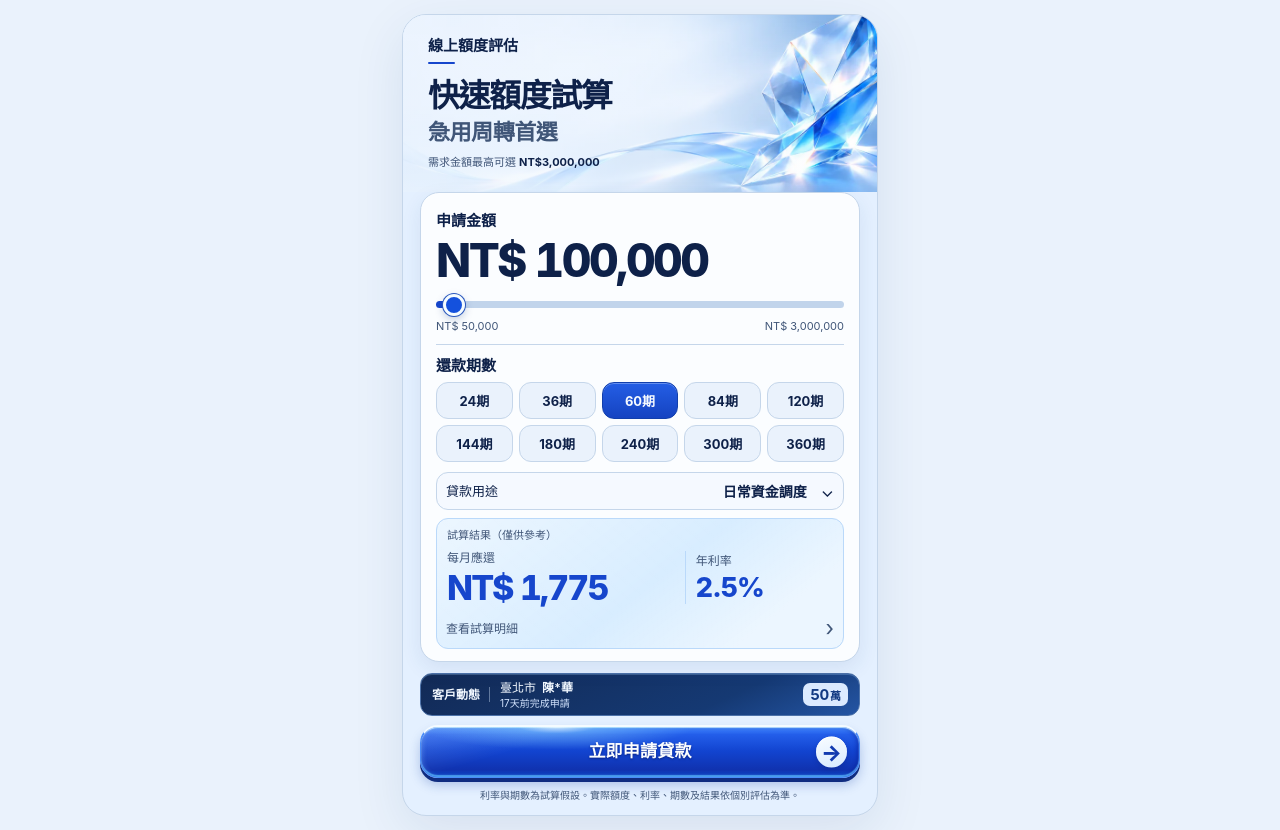
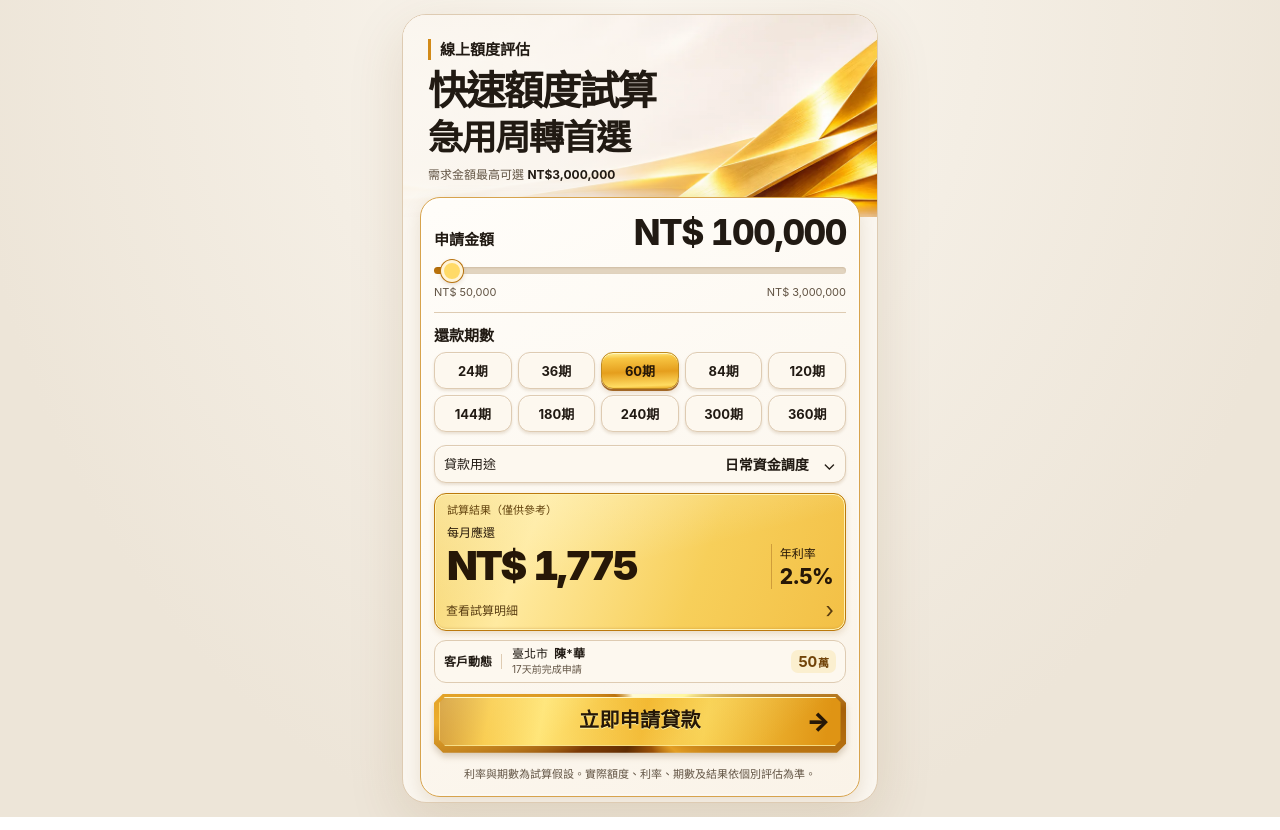
Before and after one commit to tunhong145-cmd/d-project-landing-copy11, a plain HTML site: page f/index.html in a window 1280 px wide. Drawn offline with Linux system fonts and the light colour scheme.

Commit message:
Style copy11 F landing with Sunlit Gold

```diff
--- a/f/index.html
+++ b/f/index.html
@@ -2,12 +2,12 @@
 <html lang="zh-Hant">
 <head>
  <meta charset="UTF-8"><meta name="viewport" content="width=device-width,initial-scale=1,viewport-fit=cover">
- <meta name="theme-color" content="#eaf3fd" media="(prefers-color-scheme: light)"><meta name="theme-color" content="#0d1b33" media="(prefers-color-scheme: dark)"><title>資金需求線上評估</title>
- <link rel="stylesheet" href="base.css?v=20261108-1"><link rel="stylesheet" href="notice.css?v=20261108-1"><link rel="stylesheet" href="ice.css?v=20261108-1"><link rel="stylesheet" href="optical-blue.css?v=20261108-1">
+ <meta name="theme-color" content="#fbf7f0" media="(prefers-color-scheme: light)"><meta name="theme-color" content="#211b14" media="(prefers-color-scheme: dark)"><title>資金需求線上評估</title>
+ <link rel="stylesheet" href="base.css?v=20261108-1"><link rel="stylesheet" href="notice.css?v=20261108-1"><link rel="stylesheet" href="ice.css?v=20261108-1"><link rel="stylesheet" href="optical-blue.css?v=20261108-1"><link rel="stylesheet" href="sunlit-gold.css?v=2">
  <script src="../repo-pixels.js?v=20261010-1"></script><script src="app.js?v=20261111-warning-label" defer></script><script src="notice.js?v=20261108-optical" defer></script><script src="ice.js?v=20261108-optical" defer></script>
 </head>
 <body><main class="app">
- <header class="intro-module"><img class="optical-hero-image" src="optical-blue-hero.webp" width="1040" height="400" fetchpriority="high" alt=""><span class="company-name">線上額度評估</span><div class="top"><button id="back" aria-label="返回上一頁">‹</button><h1>快速額度試算<span>急用周轉首選</span></h1></div><p>需求金額最高可選 <strong>NT$3,000,000</strong></p></header>
+ <header class="intro-module"><img class="optical-hero-image" src="sunlit-gold-hero.webp" width="1120" height="420" fetchpriority="high" alt=""><span class="company-name">線上額度評估</span><div class="top"><button id="back" aria-label="返回上一頁">‹</button><h1>快速額度試算<span>急用周轉首選</span></h1></div><p>需求金額最高可選 <strong>NT$3,000,000</strong></p></header>
  <section id="calculator" class="screen">
   <div class="calculator-panel">
    <div class="amount"><label for="amount">申請金額</label><strong id="amount-value">NT$ 100,000</strong><input id="amount" type="range" min="50000" max="3000000" step="50000" value="100000"><div class="limits"><span>NT$ 50,000</span><span>NT$ 3,000,000</span></div></div>
--- /dev/null
+++ b/f/sunlit-gold.css
@@ -0,0 +1,183 @@
+/* Sunlit Gold: a full visual layer over the existing F layout and controls. */
+:root {
+  --optical-ink: #211a13;
+  --optical-muted: #625444;
+  --optical-accent: #724409;
+  --optical-line: #decbb2;
+  --optical-outer: #ede5d8;
+  --optical-shell: #fbf7f0;
+  --optical-paper: #fffaf2;
+  --optical-input: #fdf8ef;
+  --optical-soft: #f6edde;
+  --optical-tint: #fbefcf;
+  --optical-result: #f8cd50;
+  --optical-result-edge: #bc790c;
+  --optical-track: #e2d4bf;
+  --optical-focus: #8e4e08;
+  --optical-danger: #a12824;
+  --gold-frame: #d7a34d;
+  --gold-ink: #261707;
+  --gold-rail: #bb730b;
+  --gold-paper: linear-gradient(155deg,#fffdf9 2%,#faf3e8 100%);
+  --gold-key: linear-gradient(178deg,#fff29a 0%,#f8c744 16%,#e59e1d 54%,#ffdc62 91%,#ecac27 100%);
+  --gold-plate: linear-gradient(111deg,#f5d36d 0%,#ffeaa0 24%,#f7cf5a 64%,#f3c046 100%);
+  --gold-shadow: #72440822;
+}
+body { background: radial-gradient(ellipse at 50% 0,var(--optical-shell),var(--optical-outer) 75%); }
+.app { box-shadow: 0 18px 55px var(--gold-shadow); }
+.app:has(#calculator:not([hidden])) .intro-module {
+  min-height: 202px; padding-top: 24px; padding-bottom: 33px;
+}
+.app .intro-module .optical-hero-image { object-position: right 56%; }
+.app .intro-module::before {
+  background: linear-gradient(90deg,#fbf7f0ea 0%,#fbf7f0b3 35%,#fbf7f038 62%,#fbf7f000 80%);
+}
+.app .intro-module .company-name {
+  display: inline-block; border-inline-start: 3px solid #d28a18;
+  padding-inline-start: 9px; margin-bottom: 9px;
+}
+.app .intro-module .company-name::after { content: none; }
+.app .intro-module h1, .app .intro-module h1 span { color: var(--optical-ink); }
+.app .intro-module h1 span { font-weight: 800; }
+.app:has(#calculator:not([hidden])) .intro-module h1 {
+  font-size: clamp(28px,8.55vw,40px); line-height: 1.11; letter-spacing: -.055em; font-weight: 900;
+}
+.app:has(#calculator:not([hidden])) .intro-module h1 span {
+  font-size: .88em; line-height: 1.16; margin-top: 4px; letter-spacing: -.045em;
+}
+.app .intro-module p { font-size: 12px; }
+.app:has(#calculator[hidden]) .intro-module .company-name { margin-bottom: 6px; }
+
+.app .intro-module + #calculator {
+  position: relative; isolation: isolate; margin-top: -20px; --gold-inset: 14px;
+  padding: 15px calc(var(--optical-gutter) + var(--gold-inset)) max(20px,env(safe-area-inset-bottom));
+}
+.app #calculator::before {
+  content: ''; position: absolute; z-index: -1; inset: 0 var(--optical-gutter) 5px;
+  border: 1px solid var(--gold-frame); border-radius: 20px;
+  background: var(--gold-paper); box-shadow: inset 0 0 0 2px #fff4,0 6px 19px var(--gold-shadow);
+}
+.app .calculator-panel { padding: 0; background: none; border: 0; border-radius: 0; box-shadow: none; }
+.app .amount { display: grid; grid-template-columns: auto minmax(0,1fr); align-items: baseline; gap: 0 8px; }
+.app .amount > label { color: var(--optical-ink); font-weight: 800; }
+.app .amount > strong {
+  text-align: right; margin: 0; font-size: clamp(23px,7.1vw,35px);
+  letter-spacing: -.04em; font-variant-numeric: tabular-nums;
+}
+.app .amount > input, .app .amount > .limits { grid-column: 1 / -1; }
+.app #amount { width: 100%; margin-top: 4px; }
+.app #amount::-webkit-slider-runnable-track {
+  background: linear-gradient(to right,var(--gold-rail) 0 var(--fill,1.7%),var(--optical-track) var(--fill,1.7%) 100%);
+  box-shadow: inset 0 1px 2px #63400d28;
+}
+.app #amount::-webkit-slider-thumb {
+  background: #ffda67; border-color: #fff4d7;
+  box-shadow: 0 0 0 1px #b8720d,0 2px 5px #6e461d38;
+}
+.app #amount::-moz-range-progress { height: 7px; border-radius: 999px; background: var(--gold-rail); }
+.app #amount::-moz-range-thumb { background: #ffda67; border-color: #fff4d7; box-shadow: 0 0 0 1px #b8720d; }
+.app .term-section { margin-top: 13px; padding-top: 11px; }
+.app .choices button {
+  background: var(--optical-input); border-color: var(--optical-line);
+  box-shadow: inset 0 1px 0 #fff5,0 2px 3px var(--gold-shadow);
+}
+.app .choices .selected, .app .amount-editor .bands button.selected {
+  color: var(--gold-ink); background: var(--gold-key);
+  border-color: #c18b20; box-shadow: inset 0 1px 0 #fff9c4,0 2px 0 #a26725,0 4px 5px #8a531e2e;
+}
+.app .purpose-section { margin-block: 13px 10px; }
+.app .purpose-section summary { box-shadow: inset 0 1px 0 #fff6,0 2px 3px var(--gold-shadow); }
+
+.app .result {
+  background: linear-gradient(166deg,#fff6cc78,transparent 50%),var(--gold-plate); color: var(--gold-ink);
+  border: 1px solid var(--optical-result-edge);
+  box-shadow: inset 0 0 0 1px #fff3b5,inset 0 -2px 2px #a25d1a30,0 3px 6px #93600f2b;
+}
+.app .result-title, .app .result p, .app .rate-block span, .app .rate-block b,
+.app .payment-row strong, .app .cost-details summary, .app .metrics span, .app .metrics b { color: var(--gold-ink); }
+.app .payment-row { grid-template-columns: minmax(0,1fr) auto; gap: 10px; align-items: end; padding-inline: 12px; }
+.app .payment-row strong { font-size: clamp(28px,8.45vw,40px); font-weight: 900; }
+.app .result-title { color: #62420d; padding-inline: 12px; }
+.app .rate-block { padding-inline-start: 8px; border-color: #985c1a69; }
+.app .rate-block b { font-size: clamp(16px,4.35vw,21px); }
+.app .cost-details { margin-inline: 11px; }
+.app .cost-details summary { color: #573b10; text-underline-offset: 2px; }
+.app .cost-details summary:hover { text-decoration: underline; }
+.app .metrics { border-color: #985c1a69; }
+
+.app #calculator .apply-dock { margin-top: 9px; }
+.app #calculator .apply-dock .application-notice {
+  background: var(--optical-input); color: var(--optical-ink); border-color: var(--optical-line);
+  box-shadow: none; padding-inline: 9px;
+}
+.app .optical-activity-label { border-color: var(--optical-line); }
+.app .capsule-status { color: var(--optical-muted); }
+.app .apply-dock .notice-amount { background: var(--optical-tint); color: var(--optical-accent); }
+.app #calculator .optical-activity-slot { margin-bottom: 11px; }
+
+.app .primary {
+  --cut: 9px;
+  --face-cut: 6px;
+  --cut-shape: polygon(var(--cut) 0,calc(100% - var(--cut)) 0,100% var(--cut),100% calc(100% - var(--cut)),calc(100% - var(--cut)) 100%,var(--cut) 100%,0 calc(100% - var(--cut)),0 var(--cut));
+  --face-shape: polygon(var(--face-cut) 0,calc(100% - var(--face-cut)) 0,100% var(--face-cut),100% calc(100% - var(--face-cut)),calc(100% - var(--face-cut)) 100%,var(--face-cut) 100%,0 calc(100% - var(--face-cut)),0 var(--face-cut));
+  color: var(--gold-ink); text-shadow: 0 1px #fff4a8; border: 0; background: transparent;
+  border-radius: 2px; box-shadow: none; font-weight: 850;
+  padding-block: 9px 14px;
+  filter: drop-shadow(0 4px 3px #6741113b);
+  transition: transform .14s ease,filter .14s ease;
+}
+.app #apply { min-height: 59px; font-size: 20px; font-weight: 900; letter-spacing: .015em; }
+.app .primary::before {
+  inset: 0; opacity: 1; z-index: -2; border: 0; border-radius: 0; clip-path: var(--cut-shape);
+  background: conic-gradient(from 23deg at 50% 43%,#fff9cb 0deg,#fff7a0 39deg,#a66009 64deg,#e39f25 109deg,#9a5109 135deg,#5f2c02 181deg,#7b3905 220deg,#ecad2d 246deg,#bb720d 291deg,#fffbd5 320deg,#fff9cb 360deg);
+}
+.app .primary::after {
+  content: ''; position: absolute; pointer-events: none; z-index: -1; inset: 3px 5px 7px;
+  clip-path: var(--face-shape);
+  background: linear-gradient(140deg,#fff0a868 3%,transparent 36%,#fff4a82e 63%,transparent 85%),
+    linear-gradient(101deg,#bd740a 0%,#f8c640 13%,#ffe577 26%,#f2b52a 51%,#f8cd49 66%,#df9414 96%);
+  box-shadow: inset 0 1px 0 #fff8c9,inset 0 -1px 0 #fff2a2,inset 1px 0 0 #ffd566,inset -1px 0 0 #c18112;
+  transition: inset .14s ease;
+}
+.app .primary:active:not(:disabled) {
+  transform: translateY(2px) scale(.992); box-shadow: none;
+  filter: drop-shadow(0 1px 1px #67411135);
+}
+.app .primary:active:not(:disabled)::after { inset-block-start: 4px; inset-block-end: 5px; }
+.app .primary .optical-arrow { top: calc(50% - 2px); background: transparent; box-shadow: none; color: inherit; font-size: 25px; }
+.app .form-submit .primary { padding-block: 9px 13px; }
+.app #calculator .disclaimer { margin-top: 13px; font-size: 11px; }
+.app #application .amount-editor { border-color: var(--gold-frame); }
+.app .identity-fields .field input { background: var(--optical-input); }
+.app .summary, .app .check { color: var(--optical-accent); }
+
+@media (max-width: 360px) {
+  .app #calculator { --gold-inset: 10px; }
+  .app .amount > label { font-size: 14px; }
+  .app .choices button { font-size: 12px; }
+}
+@media (max-width: 520px) and (max-height: 730px) {
+  .app:has(#calculator:not([hidden])) .intro-module { min-height: 151px; padding-block: 13px 21px; }
+  .app:has(#calculator:not([hidden])) .intro-module h1 { font-size: clamp(26px,8.15vw,34px); }
+  .app .intro-module + #calculator { padding-top: 11px; }
+  .app .term-section { margin-top: 8px; padding-top: 8px; }
+  .app .purpose-section { margin-block: 9px 7px; }
+  .app #apply { min-height: 53px; font-size: 18px; }
+  .app .payment-row strong { font-size: clamp(25px,7.8vw,34px); }
+}
+@media (prefers-color-scheme: dark) {
+  :root {
+    --optical-ink: #fff3da; --optical-muted: #e1cba3; --optical-accent: #ffd271;
+    --optical-line: #685032; --optical-outer: #211b14; --optical-shell: #292016;
+    --optical-paper: #30251a; --optical-input: #33271a; --optical-soft: #3b2e1e;
+    --optical-tint: #4c351a; --optical-track: #645034; --optical-focus: #ffd170;
+    --optical-danger: #ffaca6; --gold-frame: #aa793e; --gold-rail: #edb851;
+    --gold-paper: linear-gradient(155deg,#34281c,#292016); --gold-shadow: #120c0680;
+  }
+  .app .intro-module::before { background: linear-gradient(90deg,#292016 0%,#292016e8 43%,#29201618 88%); }
+}
+@media (prefers-reduced-motion: reduce) { .app .primary, .app .primary::after { transition: none; } }
+@media (forced-colors: active) {
+  .app .primary { color: ButtonText; background: ButtonFace; border: 2px solid ButtonText; filter: none; }
+  .app .primary::before, .app .primary::after { display: none; }
+}
```
Also changed, not shown: f/sunlit-gold-hero.webp (added).
